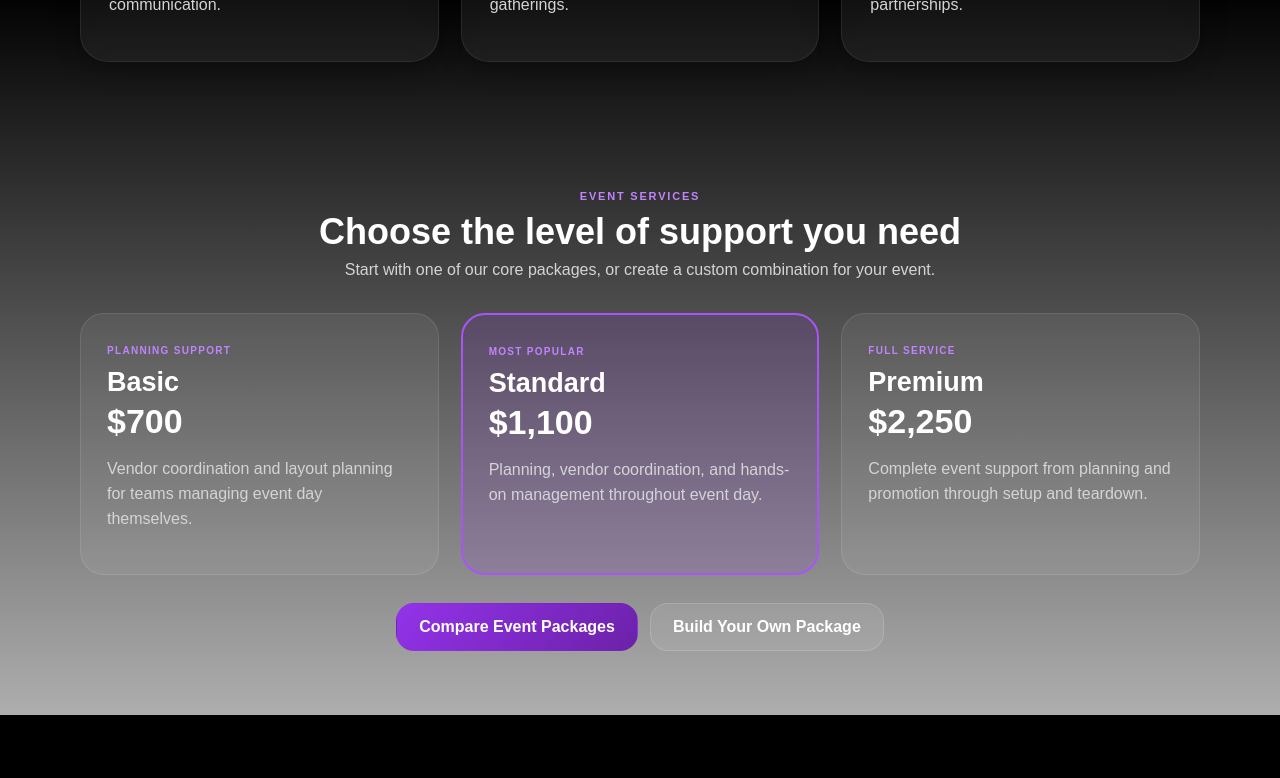
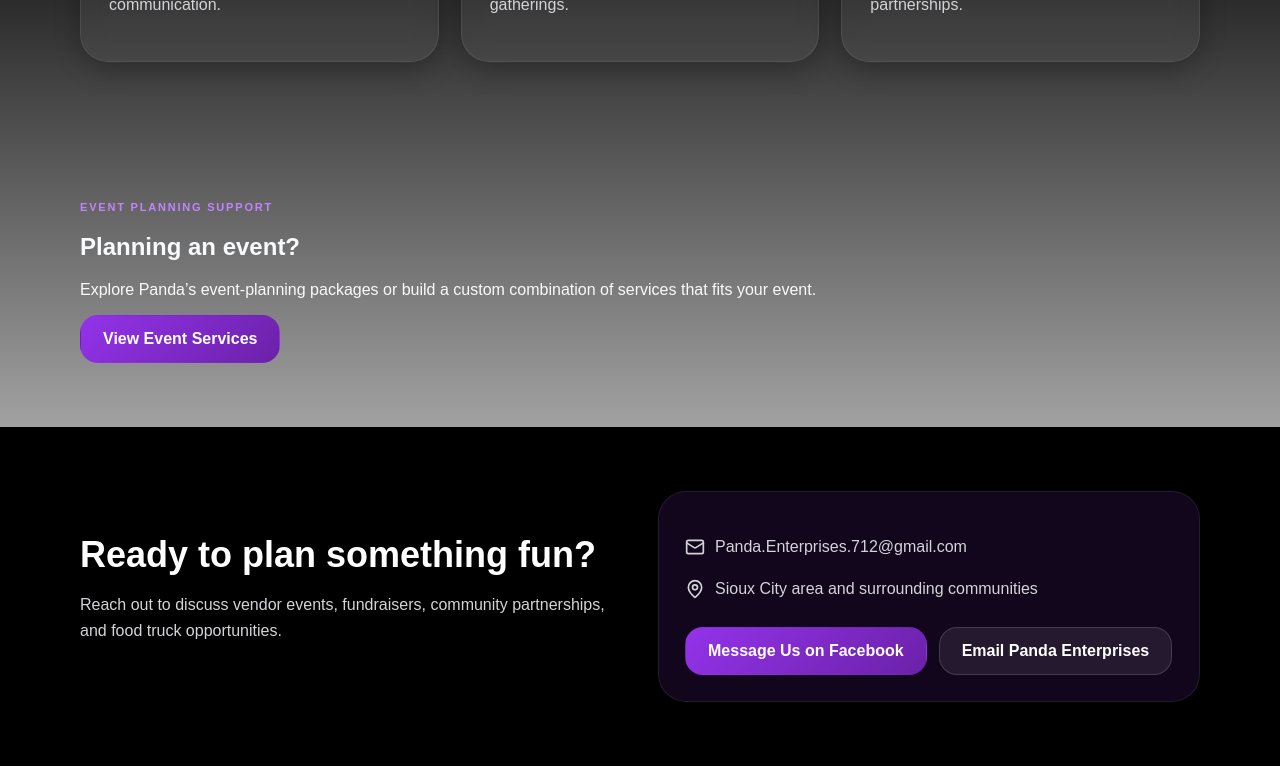
Before and after one commit to amandarocha0820-coder/panda-enterprises-landing-page, a React (Vite) app: page / in a window 1280 px wide. Shown: the part 1080-1858 px from the top of the page. Built offline with nearby package versions, Linux system fonts and the light colour scheme.

Commit message:
Simplify homepage services invitation

```diff
--- a/src/main.jsx
+++ b/src/main.jsx
@@ -371,29 +371,14 @@
           </div>
         </section>
 
-      <section id="pricing" className="container section package-preview-section">
-  <div className="sectionTitle">
-    <p className="sectionKicker">EVENT SERVICES</p>
-    <h2>Choose the level of support you need</h2>
-    <p>Start with one of our core packages, or create a custom combination for your event.</p>
-  </div>
-  <div className="grid three package-preview-grid">
-    <article className="packagePreviewCard">
-      <span>PLANNING SUPPORT</span><h3>Basic</h3><strong>$700</strong>
-      <p>Vendor coordination and layout planning for teams managing event day themselves.</p>
-    </article>
-    <article className="packagePreviewCard featuredPreview">
-      <span>MOST POPULAR</span><h3>Standard</h3><strong>$1,100</strong>
-      <p>Planning, vendor coordination, and hands-on management throughout event day.</p>
-    </article>
-    <article className="packagePreviewCard">
-      <span>FULL SERVICE</span><h3>Premium</h3><strong>$2,250</strong>
-      <p>Complete event support from planning and promotion through setup and teardown.</p>
-    </article>
-  </div>
-  <div className="package-preview-actions">
-    <a className="button primary" href="/services">Compare Event Packages</a>
-    <a className="button secondary" href="/services#build-your-own">Build Your Own Package</a>
+      <section className="container section services-invitation">
+  <div className="services-invitation-card">
+    <div>
+      <p className="sectionKicker">EVENT PLANNING SUPPORT</p>
+      <h2>Planning an event?</h2>
+      <p>Explore Panda’s event-planning packages or build a custom combination of services that fits your event.</p>
+    </div>
+    <a className="button primary" href="/services">View Event Services</a>
   </div>
 </section>
         <section id="contact" className="contact section">
```
